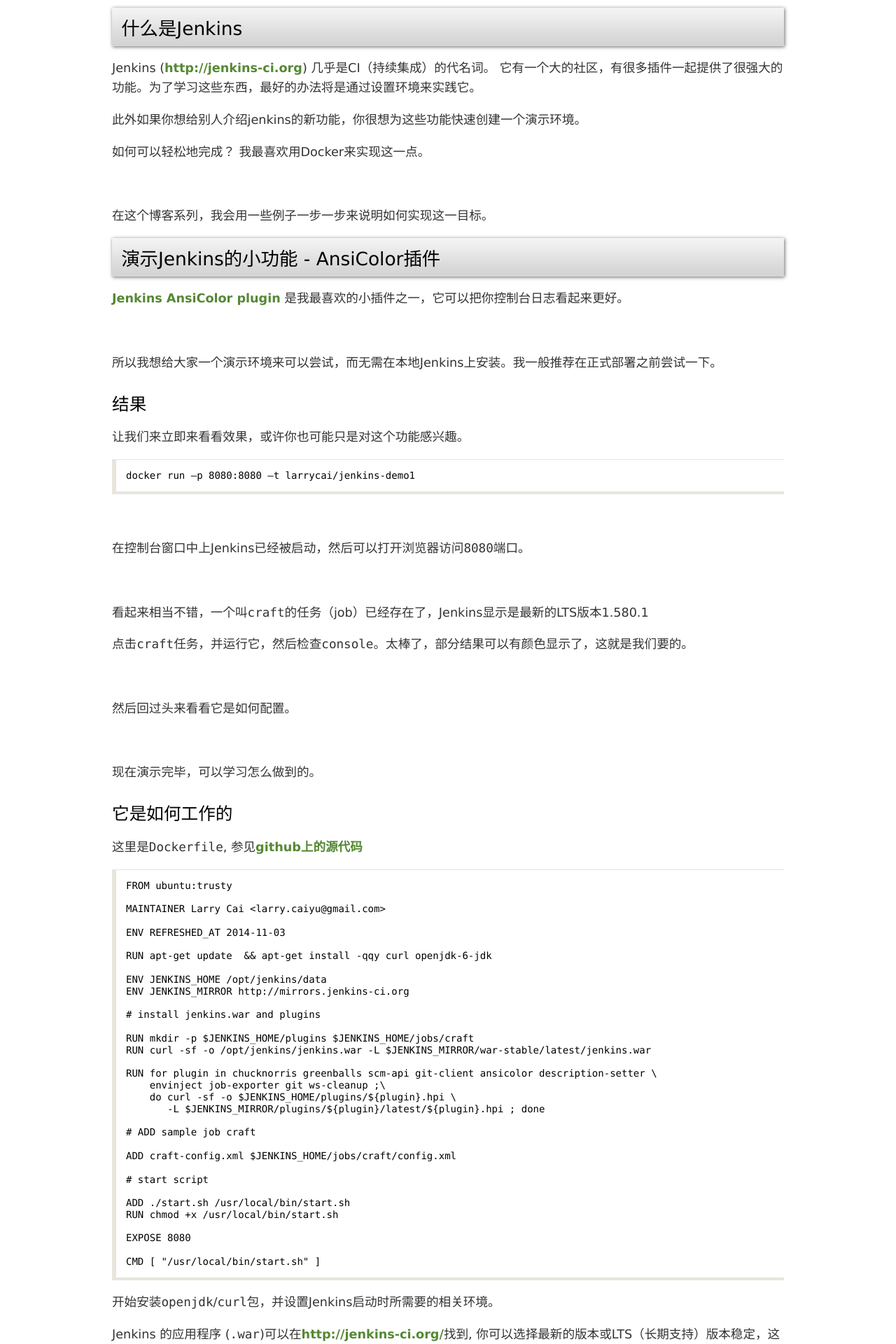
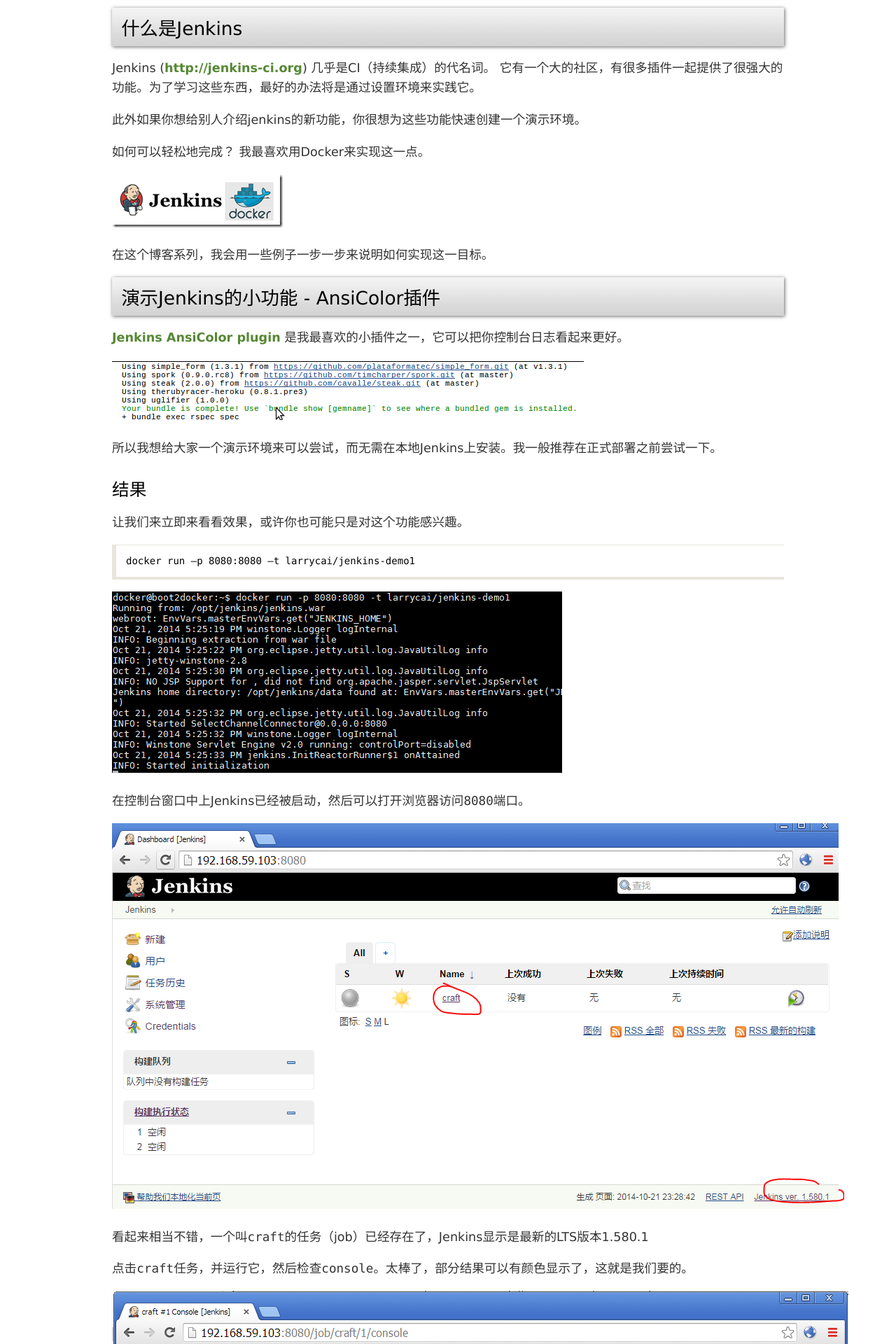
Before and after one commit to larrycai/larrycai.github.com, a Jekyll site: the page built from _posts/2014-11-04-use-docker-for-your-jenkins-demo-1.markdown, in a window 1280 px wide. Shown: the part 303-2223 px from the top of the page at 70% size. Built offline with Jekyll 4.4.1, drawn with Linux system fonts in a browser that asks for light colours; Markdown is read by kramdown in place of the engine named in the settings; comment, search, counter and statistics services are not loaded.

Commit message:
update the links for image

```diff
--- a/_posts/2014-11-04-use-docker-for-your-jenkins-demo-1.markdown
+++ b/_posts/2014-11-04-use-docker-for-your-jenkins-demo-1.markdown
@@ -10,7 +10,7 @@ Jenkins ([http://jenkins-ci.org](http://jenkins-ci.org/)) 几乎是CI（持续
 
 如何可以轻松地完成？ 我最喜欢用Docker来实现这一点。
 
-![](http://larrycaiyu.com/blog/images/jenkins-demo1-1.png)
+![](http://larrycaiyu.com/images/jenkins-demo1-1.png)
 
 在这个博客系列，我会用一些例子一步一步来说明如何实现这一目标。
 
@@ -18,7 +18,7 @@ Jenkins ([http://jenkins-ci.org](http://jenkins-ci.org/)) 几乎是CI（持续
 
 [Jenkins AnsiColor plugin](https://wiki.jenkins-ci.org/display/JENKINS/AnsiColor+Plugin) 是我最喜欢的小插件之一，它可以把你控制台日志看起来更好。
 
-![](http://larrycaiyu.com/blog/images/jenkins-demo1-2.png)
+![](http://larrycaiyu.com/images/jenkins-demo1-2.png)
 
 所以我想给大家一个演示环境来可以尝试，而无需在本地Jenkins上安装。我一般推荐在正式部署之前尝试一下。
 
@@ -28,21 +28,21 @@ Jenkins ([http://jenkins-ci.org](http://jenkins-ci.org/)) 几乎是CI（持续
 
     docker run –p 8080:8080 –t larrycai/jenkins-demo1
 
-![](http://larrycaiyu.com/blog/images/jenkins-demo1-3.png)
+![](http://larrycaiyu.com/images/jenkins-demo1-3.png)
 
 在控制台窗口中上Jenkins已经被启动，然后可以打开浏览器访问`8080`端口。
 
-![](http://larrycaiyu.com/blog/images/jenkins-demo1-4.png)
+![](http://larrycaiyu.com/images/jenkins-demo1-4.png)
 
 看起来相当不错，一个叫`craft`的任务（job）已经存在了，Jenkins显示是最新的LTS版本1.580.1
 
 点击`craft`任务，并运行它，然后检查`console`。太棒了，部分结果可以有颜色显示了，这就是我们要的。
 
-![](http://larrycaiyu.com/blog/images/jenkins-demo1-5.png)
+![](http://larrycaiyu.com/images/jenkins-demo1-5.png)
 
 然后回过头来看看它是如何配置。
 
-![](http://larrycaiyu.com/blog/images/jenkins-demo1-6.png)
+![](http://larrycaiyu.com/images/jenkins-demo1-6.png)
 
 现在演示完毕，可以学习怎么做到的。
 
@@ -90,7 +90,7 @@ Jenkins 的应用程序 (`.war`)可以在[http://jenkins-ci.org/](http://jenkins
 
 所有的插件可以在镜像站点上找到：[http://mirrors.jenkins-ci.org/](http://mirrors.jenkins-ci.org/), 你需要找到你的插件Plugin Id像`ansicolor`，它会映射到[http://mirrors.jenkins-ci.org/plugins/ansicolor/latest/ansicolor.hpi](http://mirrors.jenkins-ci.org/plugins/ansicolor/latest/ansicolor.hpi)
 
-![](http://larrycaiyu.com/blog/images/jenkins-demo1-7.png)
+![](http://larrycaiyu.com/images/jenkins-demo1-7.png)
 
 在jenkins中，任务的配置保存为`config.xml`。这里我们提前做好了，把它放在docker镜像里的`$JENKINS_HOME/jobs/craft`目录下。
 
@@ -126,7 +126,7 @@ Jenkins 的应用程序 (`.war`)可以在[http://jenkins-ci.org/](http://jenkins
 
 最简单的方法是直接从运行的Jenkins得到这个`config.xml`文件（在你的任务URL后面追加`config.xml`即可）。
 
-![](http://larrycaiyu.com/blog/images/jenkins-demo1-8.png)
+![](http://larrycaiyu.com/images/jenkins-demo1-8.png)
 
 而在最后，加上一个小脚本`start.sh`，它将在启动时启动Jenkins。
 
@@ -140,7 +140,7 @@ Jenkins 的应用程序 (`.war`)可以在[http://jenkins-ci.org/](http://jenkins
 
 你可以把你的项目放到[github](http://github.com)上或者[bitbucket](http://bitbucket.com) ，并在[http://hub.docker.com](http://hub.docker.com/)运行在您的构建 ，然后其他人可以简单的运行docker的命令来运行它（您可以自己搜索具体怎么做）。
 
-![](http://larrycaiyu.com/blog/images/jenkins-demo1-9.png)
+![](http://larrycaiyu.com/images/jenkins-demo1-9.png)
 
 ## 摘要
 
```
